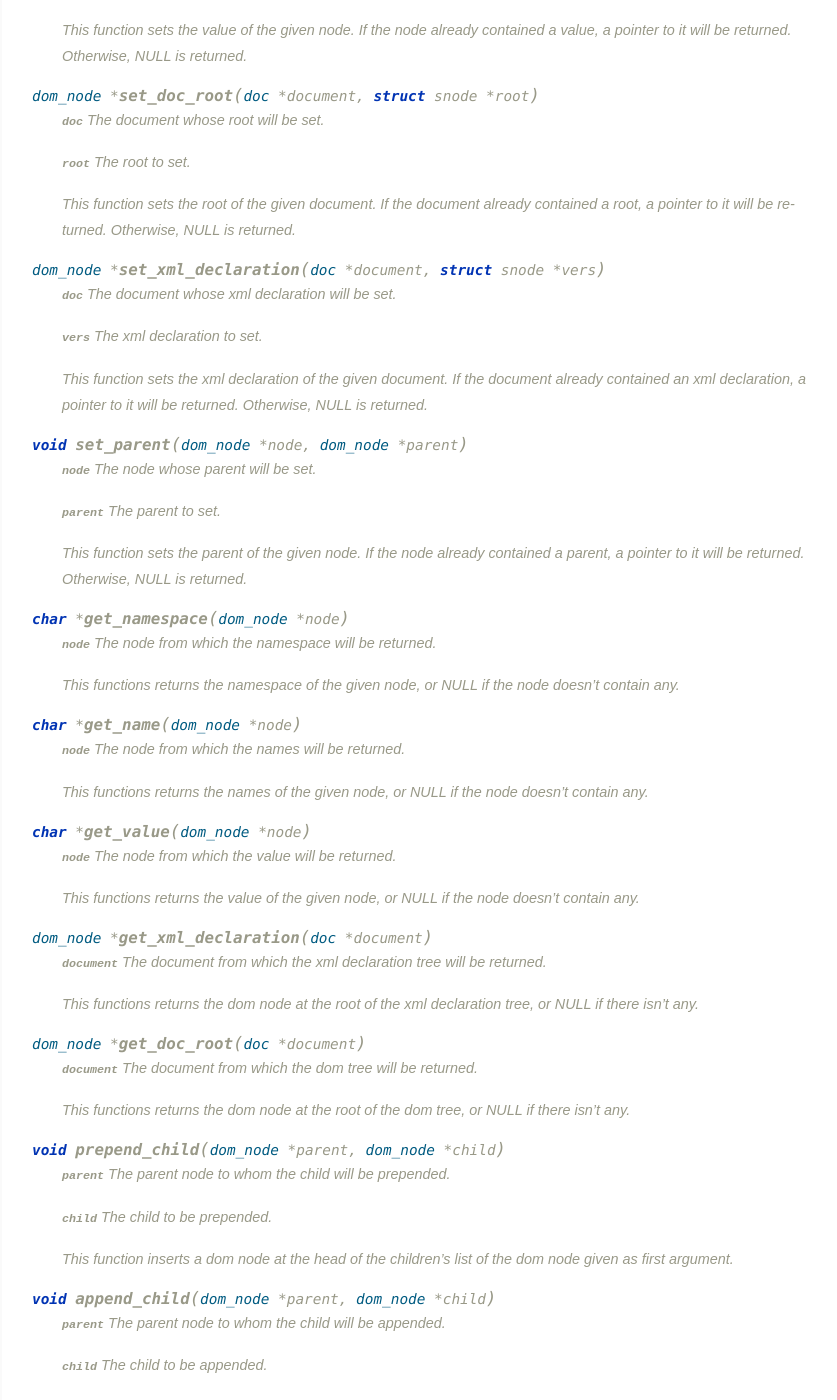
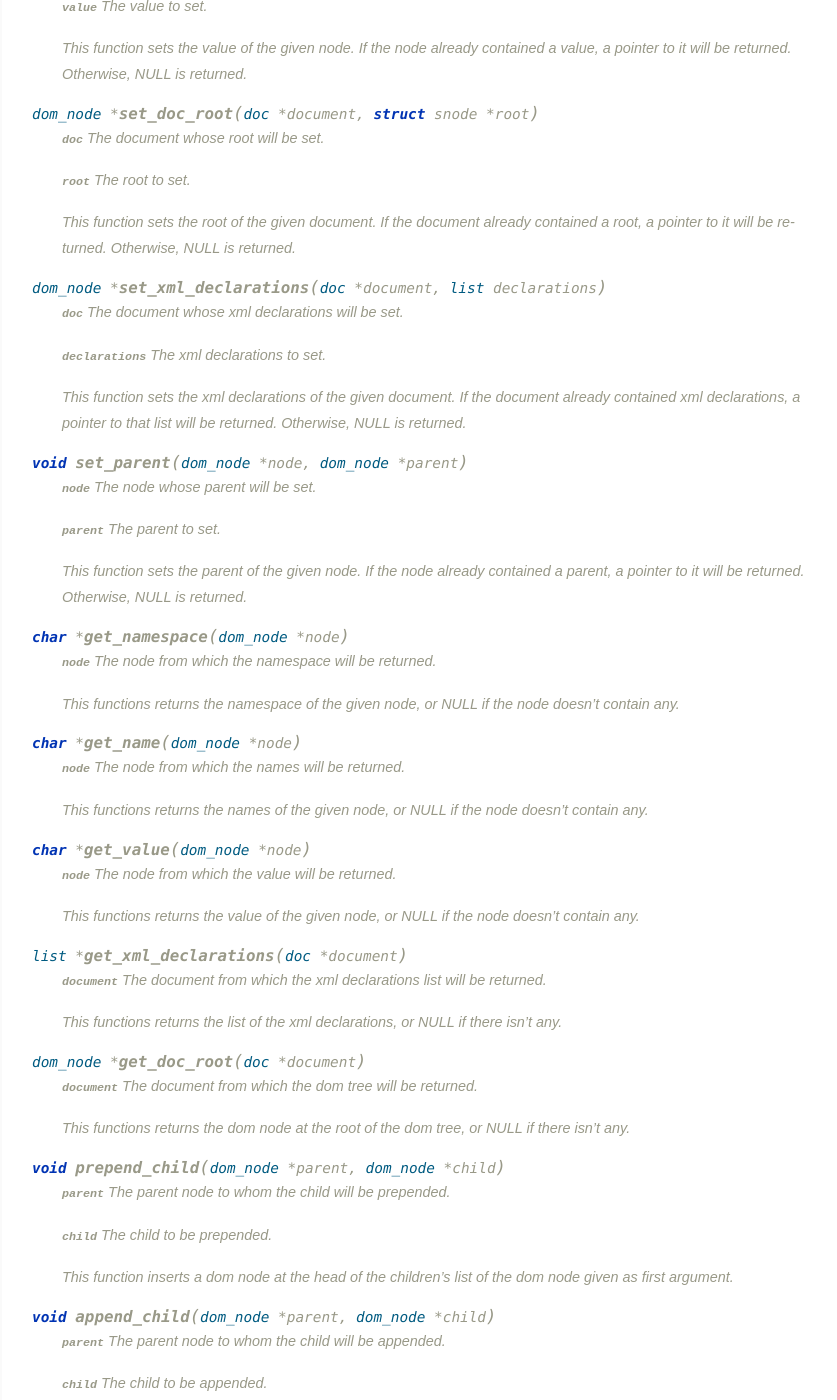
Before and after one commit to nullable/libxmlquery, a Sphinx documentation site: the page built from documentation/dom.rst, in a window 1280 px wide and 1400 px high, scrolled down 2188 px. Shown: the whole window, without its empty margins (298-1135 px from the left). Built offline with Sphinx 7.4.7, drawn with Linux system fonts in a browser that asks for light colours; pages that are not in the unit, such as notebooks, are missing from menus; some of the changed text lies outside the part shown.

Commit message:
docs updated

```diff
--- a/documentation/dom.rst
+++ b/documentation/dom.rst
@@ -63,13 +63,12 @@
 .. c:type:: doc
 .. c:type:: struct sdoc
 
-Finally, a document is a structure that points to two dom nodes - The root of the dom tree and the root of the xml declaration tree. Lets look at its definition.
+Finally, a document is a structure that points to two dom nodes - The root of the dom tree and a list of xml declarations. Lets look at its definition.
 
 ::
-
   typedef struct sdoc{
-    struct snode* root;
-    struct snode* xml_declaration;
+   struct snode* root;
+   list* xml_declarations;
   }doc;
 
 Suppose we have the following xml file
@@ -81,7 +80,7 @@
      ...
    </x>
 
-When this xml is parsed, a :c:type:`doc` is created with the field ``xml_declaration`` pointing to a tree that parsed '<?xml version="1.0" ?>' and the ``root`` field pointing to a tree that parsed the rest of the document.
+When this xml is parsed, a :c:type:`doc` is created with the field ``xml_declaration`` pointing to a list that corresponds to '<?xml version="1.0" ?>' and the ``root`` field pointing to a tree that corresponds to the rest of the document.
 
 Function description
 ^^^^^^^^^^^^^^^^^^^^
@@ -117,13 +116,13 @@
 
    This function sets the root of the given document. If the document already contained a root, a pointer to it will be returned. Otherwise, NULL is returned.
 
-.. c:function:: dom_node* set_xml_declaration(doc* document, struct snode* vers)
+.. c:function:: dom_node* set_xml_declarations(doc* document, list declarations)
 
-   :c:member:`doc` The document whose xml declaration will be set.
+   :c:member:`doc` The document whose xml declarations will be set.
 
-   :c:member:`vers` The xml declaration to set.
+   :c:member:`declarations` The xml declarations to set.
 
-   This function sets the xml declaration of the given document. If the document already contained an xml declaration, a pointer to it will be returned. Otherwise, NULL is returned.
+   This function sets the xml declarations of the given document. If the document already contained xml declarations, a pointer to that list will be returned. Otherwise, NULL is returned.
 
 .. c:function:: void set_parent(dom_node* node, dom_node* parent)
 
@@ -151,11 +150,11 @@
 
    This functions returns the value of the given node, or NULL if the node doesn't contain any.
 
-.. c:function:: dom_node* get_xml_declaration(doc* document)
+.. c:function:: list* get_xml_declarations(doc* document)
 
-   :c:member:`document` The document from which the xml declaration tree will be returned.
+   :c:member:`document` The document from which the xml declarations list will be returned.
 
-   This functions returns the dom node at the root of the xml declaration tree, or NULL if there isn't any.
+   This functions returns the list of the xml declarations, or NULL if there isn't any.
 
 .. c:function:: dom_node* get_doc_root(doc* document)
 
```
Also changed, not shown: other parts of documentation/dom.rst (+9 -9 lines).
